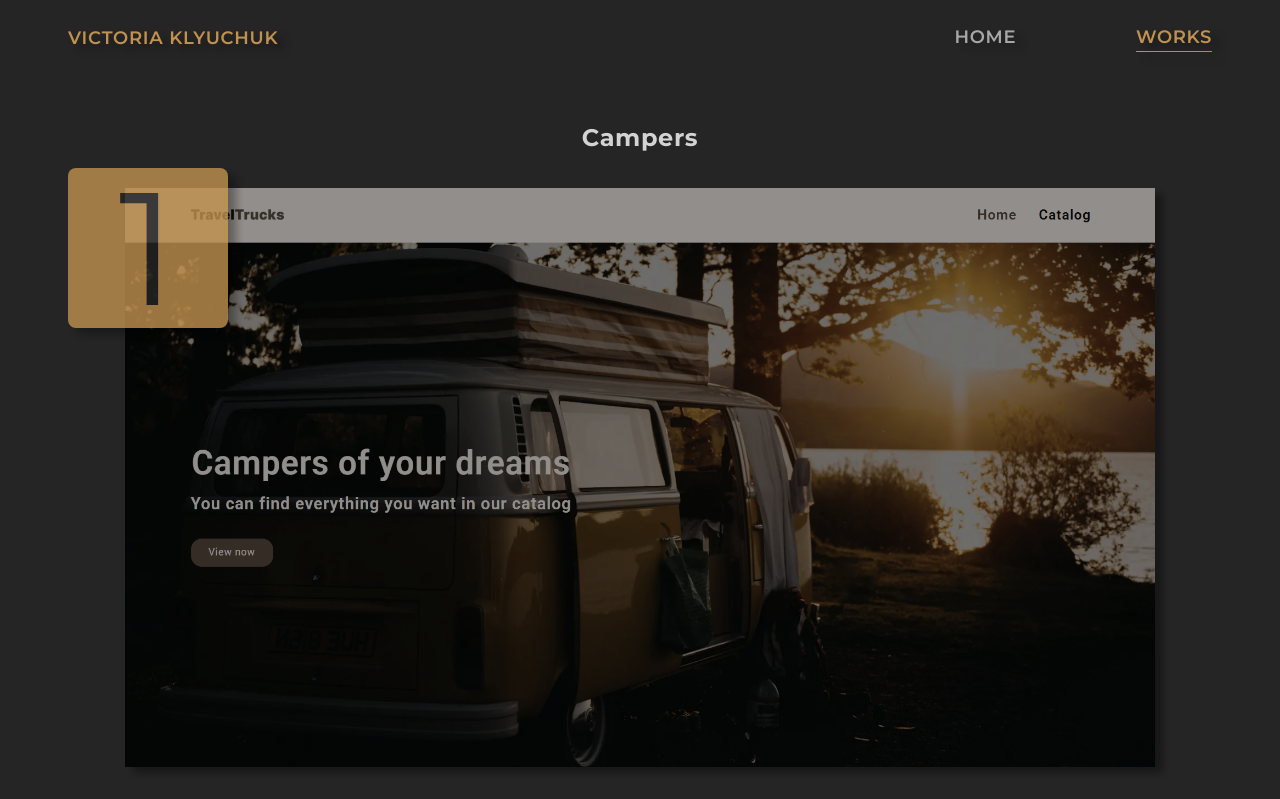
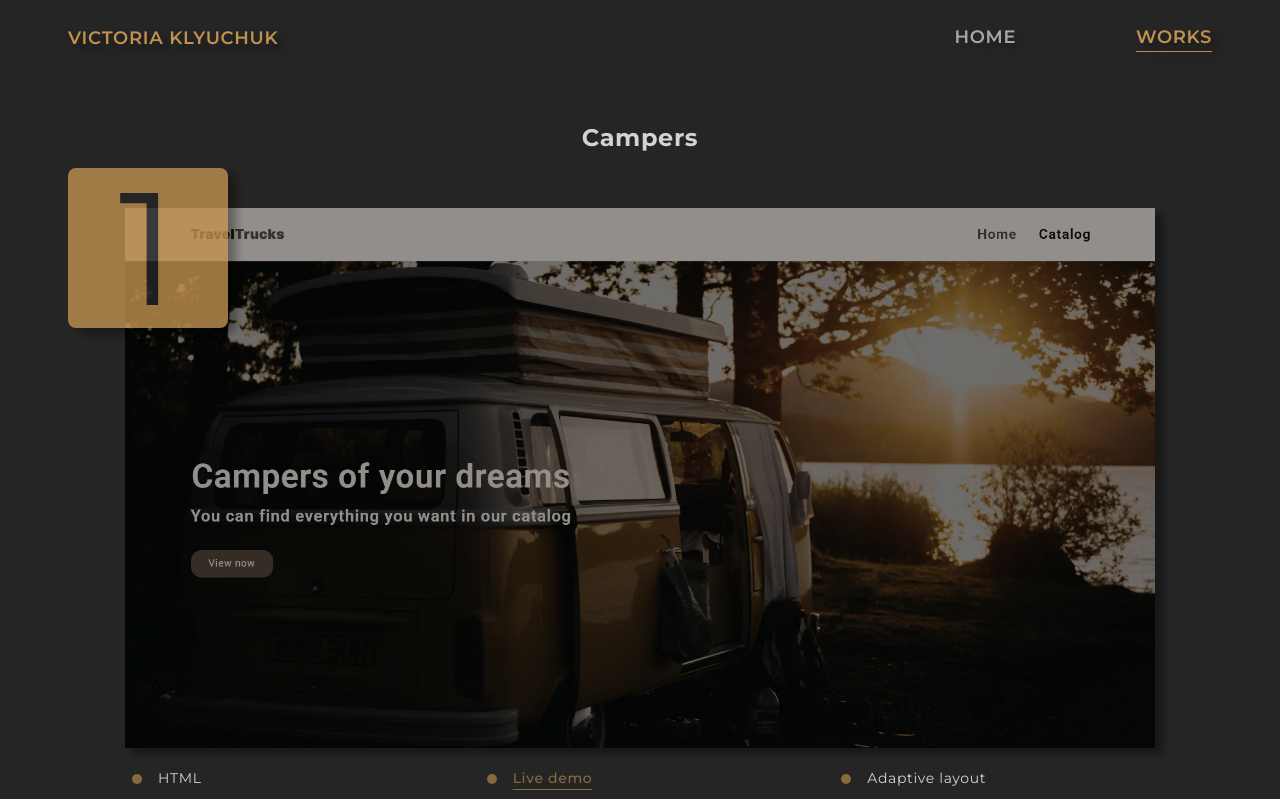
Before and after one commit to klyuchukviktoriya/portfolio, a React (Vite) app: page /works in a window 1280 px wide. Shown: the top 799 px of the page. Built offline with nearby package versions, Linux system fonts and the light colour scheme.

Commit message:
work page

```diff
--- a/src/components/Menu/Menu.module.scss
+++ b/src/components/Menu/Menu.module.scss
@@ -14,7 +14,7 @@
 
 
     &__content {
-        padding: 200px 0 100px;
+        padding: 200px 0 150px;
         height: 100%;
         display: flex;
         flex-direction: column;
--- a/src/components/Project/Project.module.scss
+++ b/src/components/Project/Project.module.scss
@@ -4,16 +4,17 @@
     &__imageWrapper {
         position: relative;
         overflow: hidden;
-        aspect-ratio: 16 / 9;
+        // aspect-ratio: 16 / 9;
+        height: 260px;
 
         img {
             width: 90%;
-            height: 90%;
-            margin: 20px auto;
+            height: 85%;
+            margin: 20px auto 0;
             filter: grayscale(40%) contrast(1) brightness(0.6);
             transition: filter 0.4s ease, transform 0.4s ease;
             box-shadow: 8px 6px 8px rgba(0, 0, 0, 0.4);
-            // object-fit: cover;
+            object-fit: cover;
         }
 
         &:hover img {
@@ -100,6 +101,15 @@
 
 @media screen and (min-width: 800px) {
     .project {
+
+        &__imageWrapper {
+            height: 500px;
+
+            img {
+                object-position: top;
+            }
+        }
+
         &__details {
             grid-template-columns: repeat(3, 1fr);
 
@@ -113,6 +123,16 @@
 
 @media screen and (min-width: 1000px) {
     .project {
+        &__imageWrapper {
+            height: 600px;
+
+            img {
+                margin: 40px auto 0;
+                object-position: top;
+                height: 90%;
+            }
+        }
+
         p {
             font-size: 160px;
             width: 160px;
--- a/src/components/SocLinks/SocLinks.module.scss
+++ b/src/components/SocLinks/SocLinks.module.scss
@@ -6,13 +6,13 @@
     align-items: center;
 
     li {
-        width: 35px;
-        height: 35px;
+        width: 30px;
+        height: 30px;
     }
 
     &__icon {
-        width: 35px;
-        height: 35px;
+        width: 30px;
+        height: 30px;
         fill: var(--gold);
         transition: all 0.5s ease;
         filter: drop-shadow(8px 6px 8px rgba(0, 0, 0, 0.7));
--- a/src/components/Works/Works.module.scss
+++ b/src/components/Works/Works.module.scss
@@ -18,6 +18,7 @@
     &__item {
         position: relative;
         overflow: hidden;
+        height: 240px;
 
         img {
             width: 100%;
```
